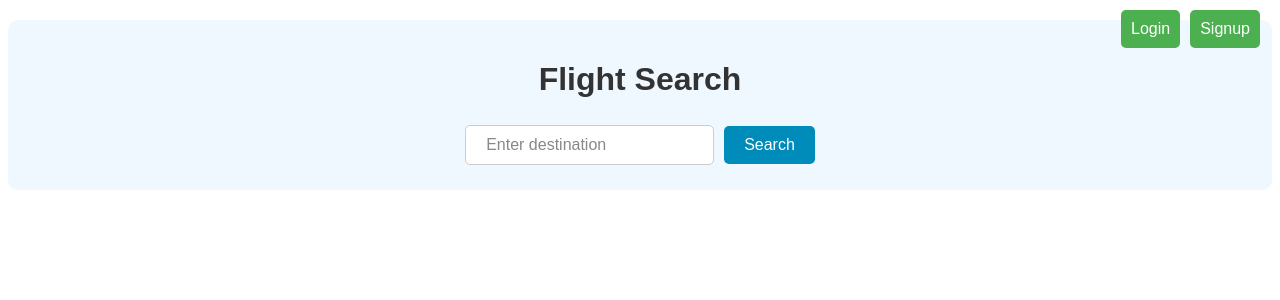
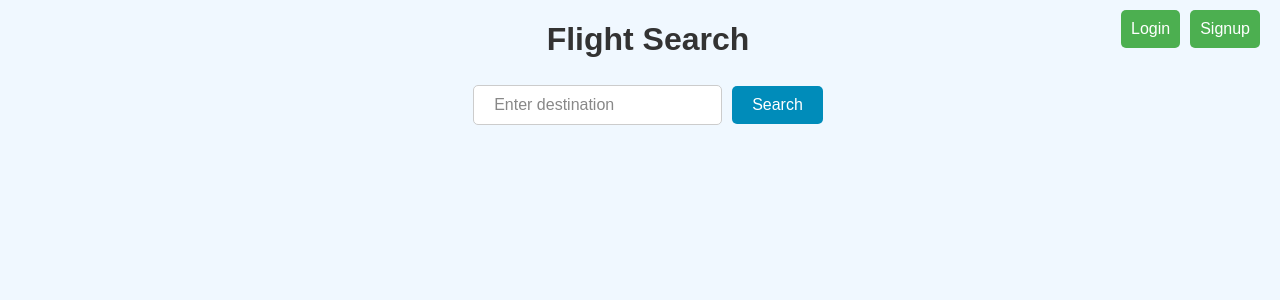
Before and after one commit to 7174Andy/flight-search, a Next.js app in the folder frontend/: page / in a window 1280 px wide. Shown: the top 300 px of the page. Built offline with nearby package versions, Linux system fonts and the light colour scheme.

Commit message:
add background

```diff
--- a/frontend/app/layout.jsx
+++ b/frontend/app/layout.jsx
@@ -1,6 +1,8 @@
+import "../styles/global.css";
+
 export const metadata = {
-  title: "Next.js",
-  description: "Generated by Next.js",
+  title: "Flight Search",
+  description: "Flight Search WebsiteGenerated by Next.js",
 };
 
 export default function RootLayout({ children }) {
--- a/frontend/app/page.module.css
+++ b/frontend/app/page.module.css
@@ -1,9 +1,8 @@
 .container {
   text-align: center;
-  margin-top: 20px;
-  background-color: #f0f8ff;
-  padding: 20px;
   border-radius: 10px;
+  height: 100vh;
+  width: 100vw;
 }
 
 .topRight {
--- /dev/null
+++ b/frontend/styles/global.css
@@ -0,0 +1,3 @@
+body {
+    background-color: #f0f8ff;
+  }
```
